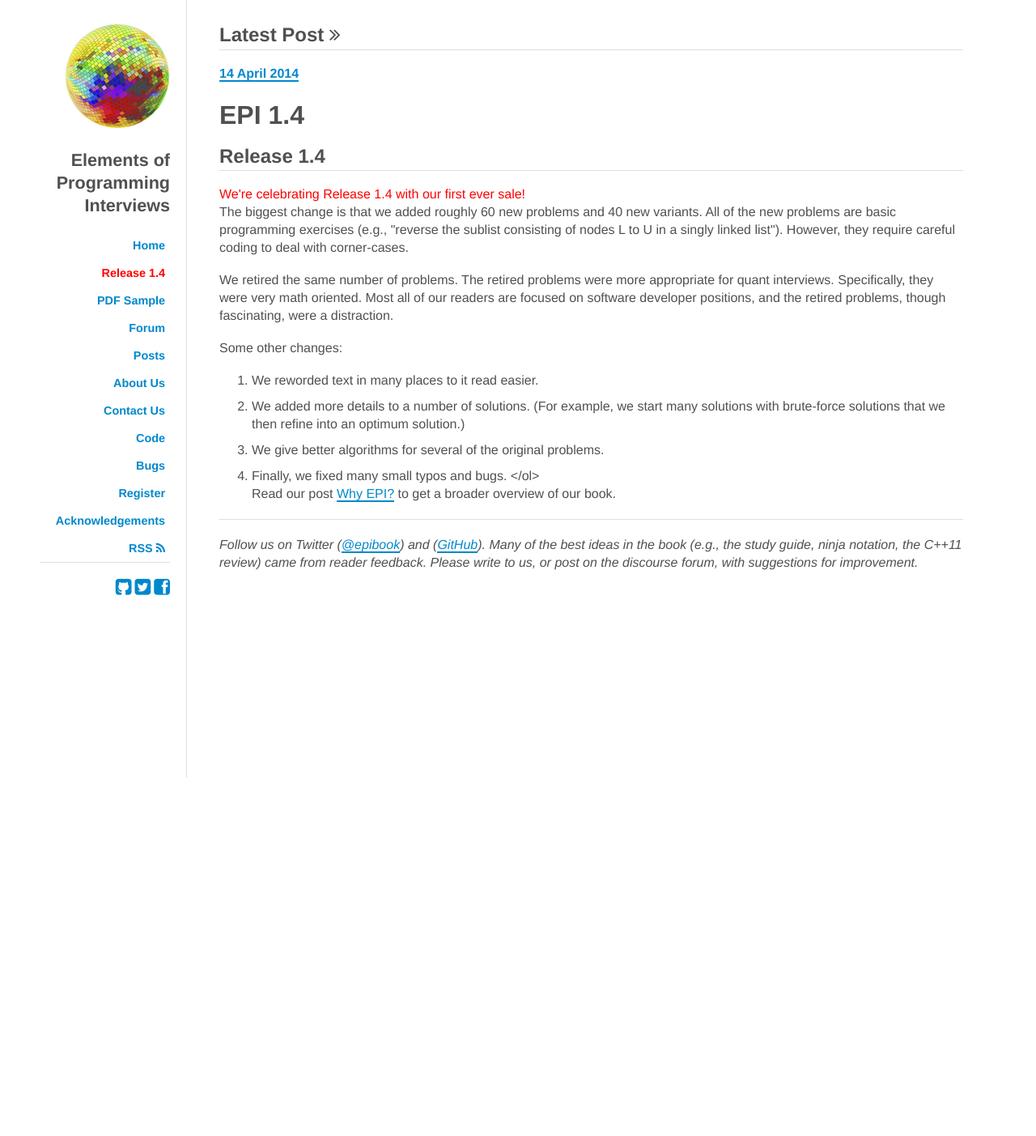
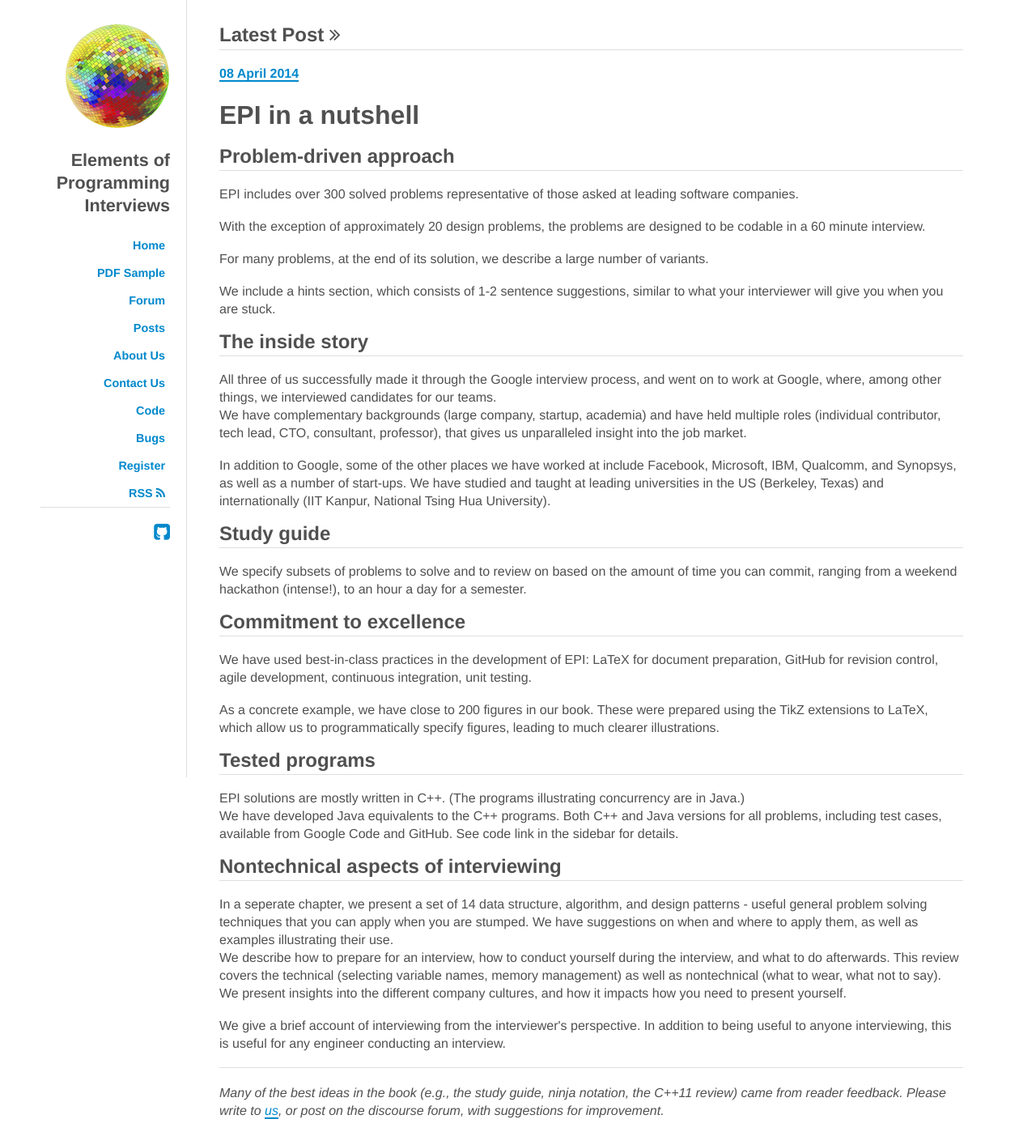
Before and after one commit to epibook/epibook.github.io, a Jekyll site: the page built from index.html, in a window 1280 px wide. Shown: the whole page at 81% size. Built offline with Jekyll 4.4.1, drawn with Linux system fonts in a browser that asks for light colours; nearby versions of some CDN libraries; some web fonts are replaced; Markdown is read by kramdown in place of the engine named in the settings; before the commit the page ends 960 px from its top, so only the background shows below that.

Commit message:
fixed social links, new post on why we wrote, renamed why epi to epi in a nutshell

```diff
--- a/_layouts/default.html
+++ b/_layouts/default.html
@@ -48,7 +48,7 @@
                 </div>
                 <ul>
                     <li><a href="/">Home</a></li>
-                    <li><a href="/release-1.4/"><font color=red>Release 1.4</font></a></li>
+                    <!-- <li><a href="/release-1.4/"><font color=red>Release 1.4</font></a></li> -->
                     <li><a href="/sample/">PDF Sample</a></li>
                     <li><a href="http://talk.elementsofprogramminginterviews.com/">Forum</a></li>
                     <!-- <li><a href="/reviews/">Reviews</a></li> -->
@@ -58,14 +58,16 @@
                     <li><a href="/solutions/">Code</a></li>
                     <li><a href="/bugs/">Bugs</a></li>
                     <li><a href="/register/">Register</a></li>
-                    <li><a href="/ack/">Acknowledgements</a></li>
+                    <!-- <li><a href="/ack/">Acknowledgements</a></li> -->
                     <li><a href="{{ site.feed }}">RSS <i class="icon-rss"></i></a></li>
                 </ul>
 
                 <p class="profiles">
                     <a title="GitHub" href="https://github.com/epibook"><i class="icon-github-sign"></i></a>
+                    <!--
                     <a title="Twitter" href="https://twitter.com/epibook"><i class="icon-twitter-sign"></i></a>
                     <a title="Facebook" href="https://facebook.com/elementsofprogramminginterviews"><i class="icon-facebook-sign"></i></a>
+                        -->
                 </p>
             </div>
 
--- a/_layouts/post.html
+++ b/_layouts/post.html
@@ -9,8 +9,6 @@
 <div class="end">
     <span>
         Follow us on
-        <a href="https://twitter.com/elementsofprogramminginterviews">Twitter</a>
-        and
         <a href="https://github.com/elementsofprogramminginterviews">GitHub</a>.
     </span>
 </div>
--- a/_posts/2014-04-08-epi-features.md
+++ b/_posts/2014-04-08-epi-features.md
@@ -1,6 +1,6 @@
 ---
 layout: post
-title:  Why EPI?
+title:  EPI in a nutshell
 description:
     Key EPI features
 css:
--- a/_posts/2014-04-14-epi-1.4.md
+++ /dev/null
@@ -1,51 +0,0 @@
----
-layout: post
-title:  EPI 1.4
-description:
-    Updates in 1.4
-css:
-    - /lib/lightbox/css/lightbox.css
-js:
-    - //ajax.googleapis.com/ajax/libs/jquery/1.7.2/jquery.min.js
-    - /lib/lightbox/js/lightbox.js
----
-
-{{ page.title }}
-================
-
-<h2>Release 1.4</h2>
-
-<font style="color:red;">We're celebrating Release 1.4 with our first ever sale!</font>
-<p>
-
-
-The biggest change is that we added roughly 60 new problems and 40 new variants.
-All of the new problems
-are basic programming exercises (e.g., "reverse the sublist consisting of nodes L to U in a singly linked list"). However,
-they require careful coding to deal with corner-cases.
-<p>
-We retired the same number of problems.
-The retired problems were more appropriate for quant interviews. Specifically, they were
-very math oriented. Most all of our readers are focused on software developer positions, and the retired problems, though
-fascinating, were a distraction.
-<p>
-Some other changes:
-<ol>
-<li>We reworded text in many places to it read easier.
-<li>We added more details to a number of solutions. (For example, we start many solutions with brute-force solutions that we then refine into an optimum solution.)
-<li>We give better algorithms for several of the original problems.
-<li>Finally, we fixed many small typos and bugs.
-</ol>
-<p>
-
-Read our post <a href="2014/04/08/epi-features/">Why EPI?</a> to get a broader overview of our book.
-
-
-{%comment%}
-
-{{ site.data.members.foo }}
-
-Testing include: {% include test.ext %}
-
-![My helpful screenshot]({{ site.data.members.url }}/img/map.png)
-{%endcomment%}
--- a/index.html
+++ b/index.html
@@ -17,10 +17,6 @@
 {{ site.posts.first.content }}
 
 <div class="end">
-    <span>
-        Follow us on Twitter (<a href="https://twitter.com/epibook">@epibook</a>)
-        and (<a href="https://github.com/epibook">GitHub</a>).
-    </span>
     Many of the best ideas in the book (e.g., the study guide, ninja notation, the C++11 review) came from reader feedback.
-    Please write to us, or post on the discourse forum, with suggestions for improvement.
+    Please write to <a href="contact">us</a>, or post on the discourse forum, with suggestions for improvement.
 </div>
--- a/register.html
+++ b/register.html
@@ -14,4 +14,4 @@
 For example, we are implementing an online solution checking system, and would like to be able to let you know when it's ready.
 <p>
 We will <b>not</b> be spamming you, and you will always have the option of opting out of receiving emails at any time.
-We reach out to you individually for feedback. You also have the option of following us via the Twitter and GitHub.
+We reach out to you individually for feedback. You also have the option of following us via GitHub.
```
